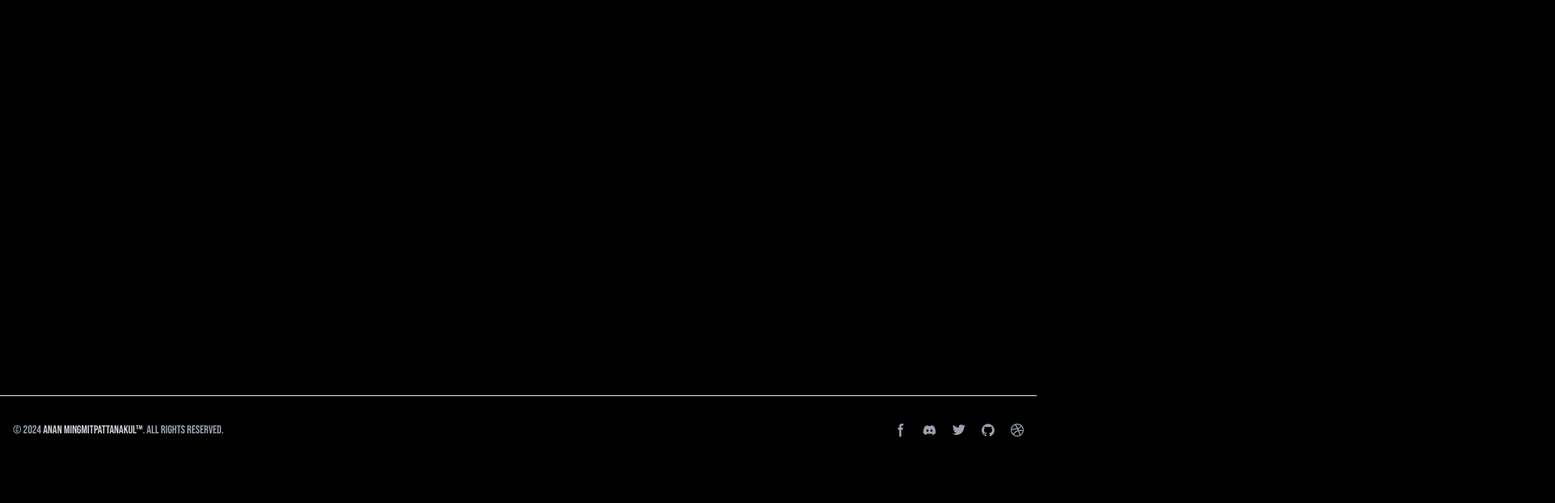
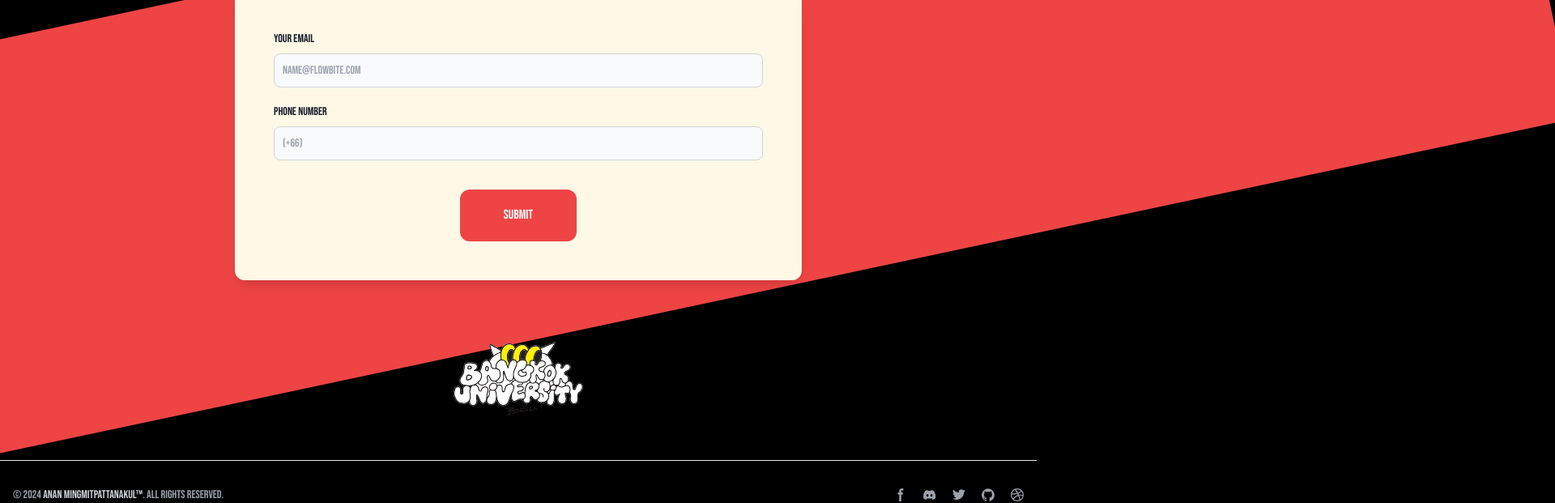
Before and after one commit to anan-min/bu_open_house_demo_project, a Next.js app: page /register in a window 1280 px wide. Shown: the part 320-941 px from the top of the page at 81% size, 1920 px wide, since content can reach past the window. Before the commit the page ends 893 px from the top, so only its background shows below. Built offline with nearby package versions, Linux system fonts and the light colour scheme.

Commit message:
register form done

```diff
--- a/app/contact/page.jsx
+++ b/app/contact/page.jsx
@@ -8,7 +8,7 @@ const Page = () => {
   return (
     <Layout>
       <div className="relative">
-        <div className="p-6 md:grid md:grid-cols-2 bg-slate-900">
+        <div className="p-6 md:grid lg:grid-cols-2 bg-slate-900">
           <section>
             <LocationInfo />
           </section>
--- /dev/null
+++ b/app/register/RegisterForm.jsx
@@ -0,0 +1,49 @@
+import React from "react";
+
+const RegisterForm = () => {
+  return (
+    <>
+      <form class="max-w-full flex flex-col">
+        <div class="mb-5">
+          <label
+            for="email"
+            class="block mb-2 text-sm font-medium text-gray-900 dark:text-white"
+          >
+            Your email
+          </label>
+          <input
+            type="email"
+            id="email"
+            class="bg-gray-50 border border-gray-300 text-gray-900 text-sm rounded-lg focus:ring-blue-500 focus:border-blue-500 block w-full p-2.5 dark:bg-gray-700 dark:border-gray-600 dark:placeholder-gray-400 dark:text-white dark:focus:ring-blue-500 dark:focus:border-blue-500"
+            placeholder="name@flowbite.com"
+            required
+          />
+        </div>
+        <div class="mb-5">
+          <label
+            for="password"
+            class="block mb-2 text-sm font-medium text-gray-900 dark:text-white"
+          >
+            Phone number
+          </label>
+          <input
+            type="tel"
+            id="phone"
+             placeholder="(+66)"
+            class="bg-gray-50 border border-gray-300 text-gray-900 text-sm rounded-lg focus:ring-blue-500 focus:border-blue-500 block w-full p-2.5 dark:bg-gray-700 dark:border-gray-600 dark:placeholder-gray-400 dark:text-white dark:focus:ring-blue-500 dark:focus:border-blue-500 mb-4"
+            required
+          />
+        </div>
+
+        <button
+          type="submit"
+          class="text-white  bg-red-500 font-medium rounded-xl mx-auto w-24 h-10 md:w-36 md:h-16 "
+        >
+          Submit
+        </button>
+      </form>
+    </>
+  );
+};
+
+export default RegisterForm;
--- a/app/register/page.jsx
+++ b/app/register/page.jsx
@@ -1,12 +1,45 @@
 import React from "react";
 import Layout from "@/components/Layout";
+import RegisterForm from "./RegisterForm";
+import Image from "next/image";
+import BuCartoon from "@/public/bu_cartoon_logo.svg";
 
-const page = () => {
+const Page = () => {
   return (
     <Layout>
-      <h1>Register</h1>
+      <div className="relative min-h-screen w-full grid grid-rows-[1fr_2fr_1fr]">
+        {/* Diagonal rectangle decorative element */}
+        <div className="absolute inset-0 -z-10 transform -rotate-12 origin-center">
+          <div className="bg-red-500 w-[200%] h-[500px] absolute top-1/2 left-1/2 transform -translate-x-1/2 -translate-y-1/2"></div>
+        </div>
+
+        {/* Header Section */}
+        <div className="flex justify-center items-center z-20">
+          <h1 className="text-5xl md:text-8xl xl:text-9xl">
+            BU OPEN HOUSE 2024
+          </h1>
+        </div>
+
+        {/* Middle Section containing the form */}
+        <div className="flex justify-center items-center z-20">
+          <div className="bg-[#fff8e6] rounded-xl w-11/12 max-w-[700px] p-6 md:p-12 shadow-lg">
+            <RegisterForm />
+          </div>
+        </div>
+
+        {/* Footer or logo section */}
+        <div className="flex justify-center items-center z-20">
+          <Image
+            src={BuCartoon}
+            alt="Logo"
+            width={300}
+            height={300}
+            className="w-40 h-auto"
+          />
+        </div>
+      </div>
     </Layout>
   );
 };
 
-export default page;
+export default Page;
--- a/components/Footer.jsx
+++ b/components/Footer.jsx
@@ -3,8 +3,8 @@ import React from "react";
 export const Footer = () => {
   return (
     <>
-      <hr className=" dark:border-gray-100" />
-      <footer className="bg-black text-white">
+      <hr className=" dark:border-gray-100 z-50" />
+      <footer className="bg-black text-white z-50">
         <div className="m-auto w-full max-w-screen p-4 py-6 lg:py-8">
           <div className="sm:flex sm:items-center sm:justify-between">
             <span className="text-sm text-gray-400 sm:text-center">
```
Also changed, not shown: public/bu_cartoon_logo.svg (added).
